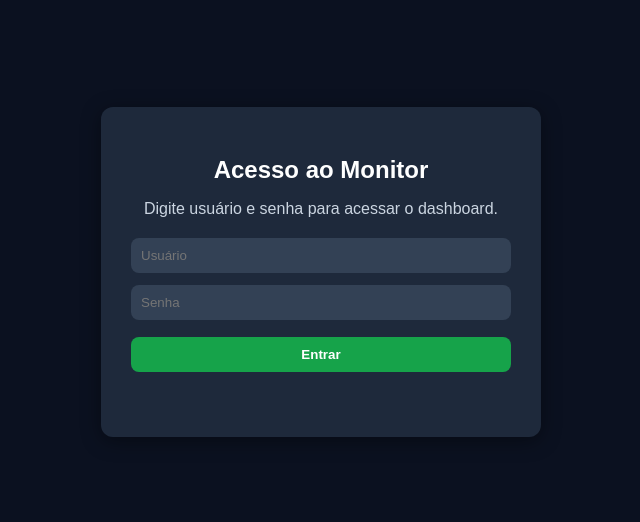
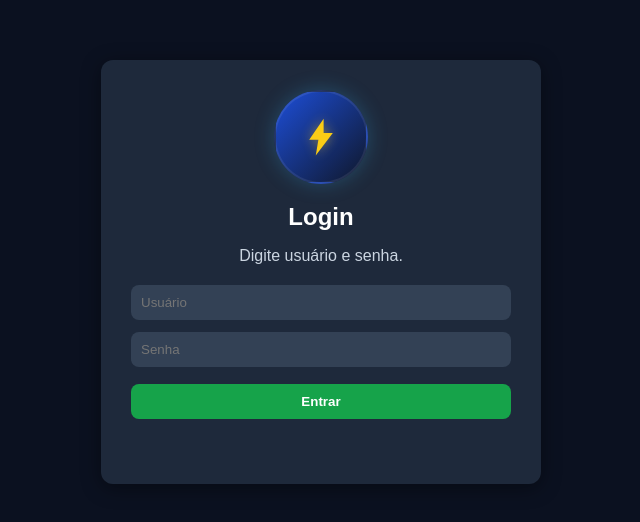
Before and after one commit to RandomNaomi/iot-monitor-energia, a website: page index.html in a window 1280 px wide. Shown: the part 148-670 px from the top of the page, without its empty margins (319-959 px from the left). Drawn offline with nearby package versions, Linux system fonts and the light colour scheme.

Commit message:
Update v9 index.html

```diff
--- a/index.html
+++ b/index.html
@@ -73,6 +73,26 @@
   min-height: 20px;
 }
 
+  .login-icon {
+  width: 90px;
+  height: 90px;
+  margin: 0 auto 18px auto;
+  border-radius: 50%;
+  background: linear-gradient(135deg, #1d4ed8, #0f172a);
+  display: flex;
+  align-items: center;
+  justify-content: center;
+  box-shadow: 0 0 20px rgba(56, 189, 248, 0.25);
+  border: 2px solid rgba(255,255,255,0.08);
+}
+
+.login-icon svg {
+  width: 42px;
+  height: 42px;
+  fill: #facc15;
+  filter: drop-shadow(0 0 6px rgba(250, 204, 21, 0.45));
+}
+
   </style>
 </head>
 
@@ -80,13 +100,20 @@
 
 <div id="loginContainer" class="login-container">
   <div class="login-box">
-    <h2>Acesso ao Monitor</h2>
-    <p>Digite usuário e senha para acessar o dashboard.</p>
+
+    <div class="login-icon">
+      <svg viewBox="0 0 64 64" aria-hidden="true">
+        <path d="M36 4L14 36h14l-4 24 26-34H36z"></path>
+      </svg>
+    </div>
+
+    <h2>Login</h2>
+    <p>Digite usuário e senha.</p>
 
     <input type="text" id="usuario" placeholder="Usuário">
     <input type="password" id="senha" placeholder="Senha">
 
-    <button class="btn-filtrar" onclick="fazerLogin()">Entrar</button>
+    <button type="button" class="btn-filtrar" onclick="fazerLogin()">Entrar</button>
 
     <div id="erroLogin" class="erro-login"></div>
   </div>
@@ -140,9 +167,9 @@
 let chart;
 let dadosAtuais = []; // Guarda os dados para exportar depois
 
-  function fazerLogin() {
-  const usuario = document.getElementById('usuario').value;
-  const senha = document.getElementById('senha').value;
+function fazerLogin() {
+  const usuario = document.getElementById('usuario').value.trim();
+  const senha = document.getElementById('senha').value.trim();
 
   if (usuario === 'admin' && senha === '12345') {
     document.getElementById('loginContainer').style.display = 'none';
@@ -154,8 +181,6 @@ let dadosAtuais = []; // Guarda os dados para exportar depois
     document.getElementById('erroLogin').innerText = 'Usuário ou senha inválidos.';
   }
 }
-
-async function carregarDados() {
 
 async function carregarDados() {
   const inicio = document.getElementById('inicio').value;
```
